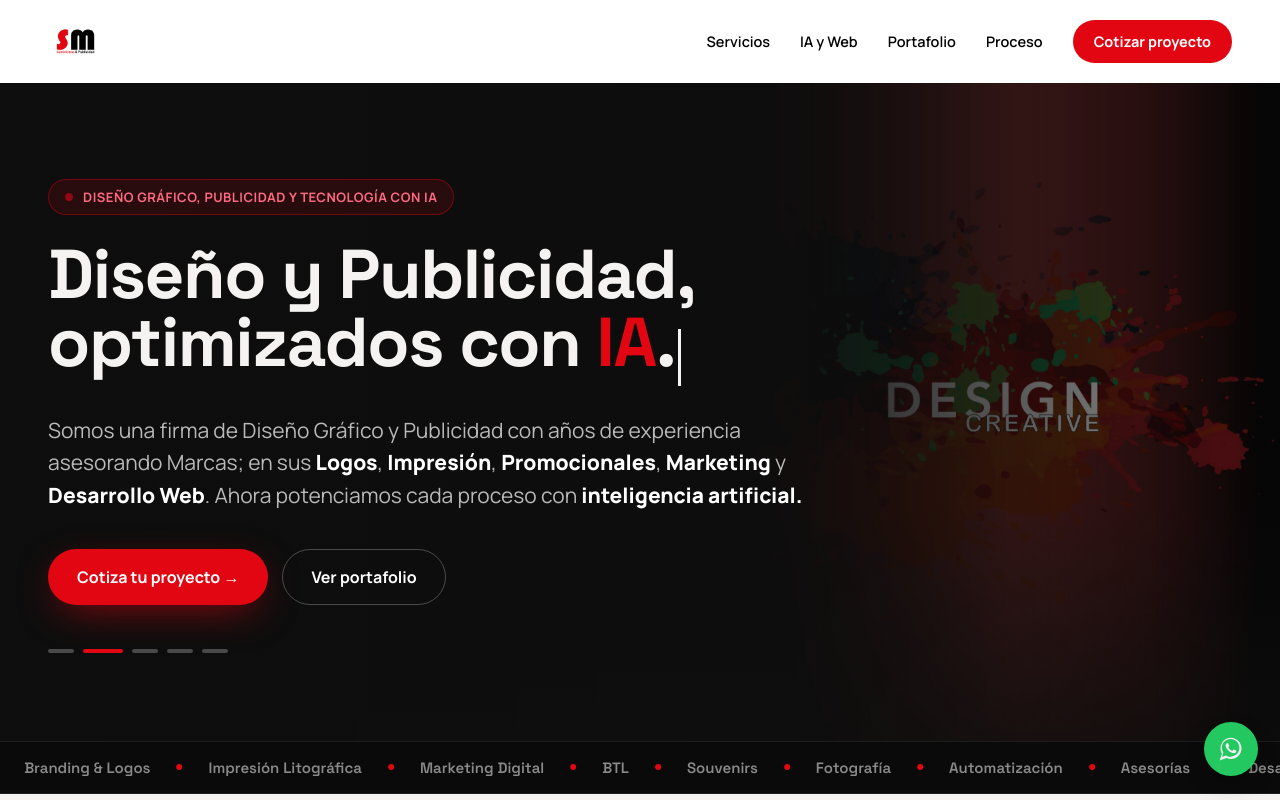
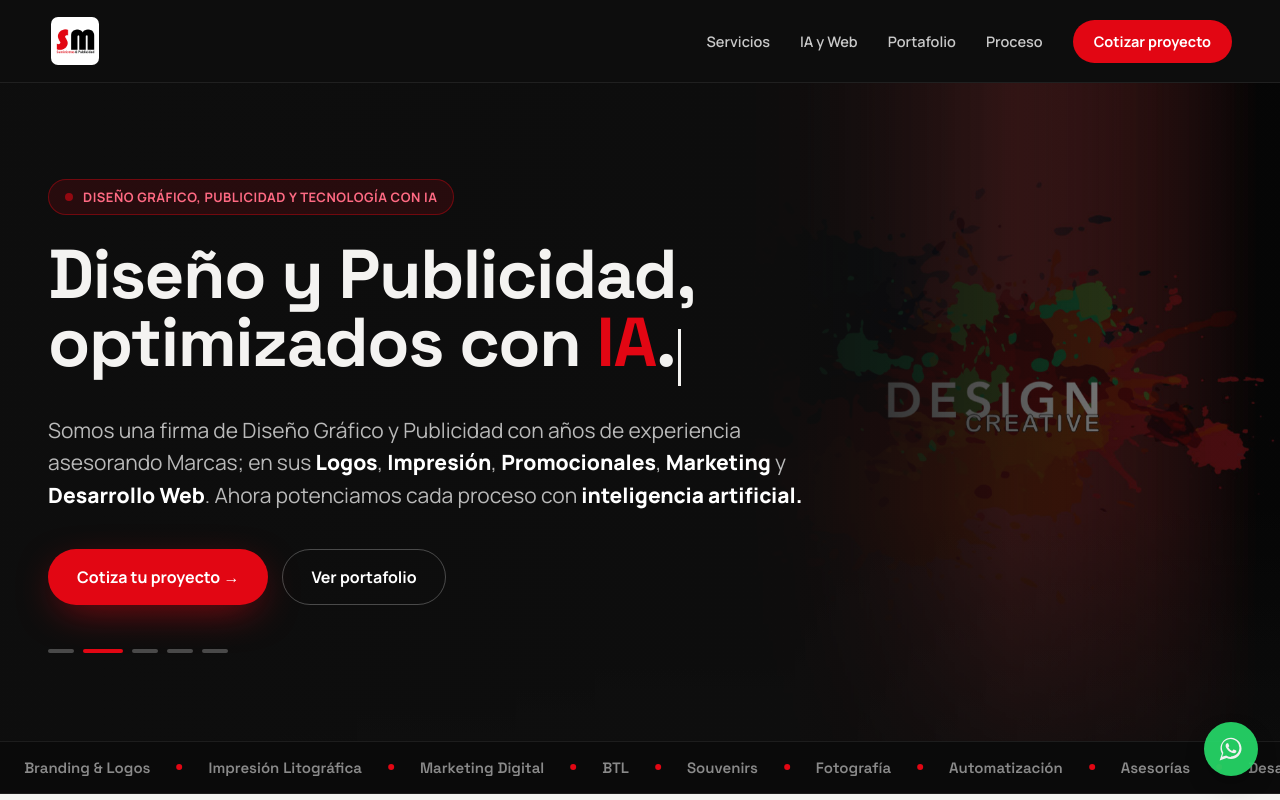
Before and after one commit to smsuministrospublicidad-lang/sm-publicidad, a website: page index.html in a window 1280 px wide. Shown: the top 800 px of the page. Drawn offline with Linux system fonts and the light colour scheme.

Commit message:
Header negro nuevamente

```diff
--- a/assets/css/styles.css
+++ b/assets/css/styles.css
@@ -88,7 +88,7 @@
   position: sticky;
   top: 0;
   z-index: 100;
-  background: rgb(255, 255, 255);
+  background: rgba(14, 14, 14, .82);
   backdrop-filter: blur(14px);
   border-bottom: 1px solid var(--border);
 }
@@ -104,8 +104,8 @@
 .header-row .brand-logo { width: 54px; height: 54px; }
 
 .nav-desktop { display: flex; align-items: center; gap: 30px; }
-.nav-desktop a:not(.btn) { color: #000000; font-weight: 600; font-size: 14.5px; }
-.nav-desktop a:not(.btn):hover { color: #000000; }
+.nav-desktop a:not(.btn) { color: #C9C9C9; font-weight: 600; font-size: 14.5px; }
+.nav-desktop a:not(.btn):hover { color: #fff; }
 
 .burger {
   display: none;
```
